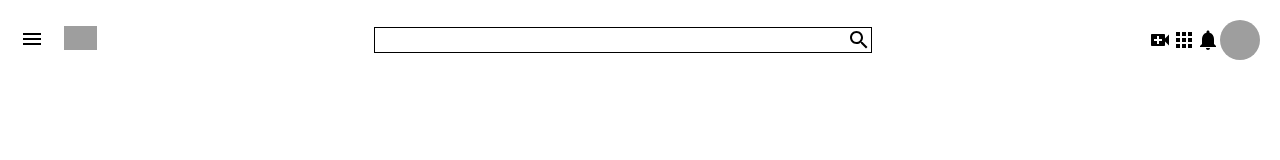
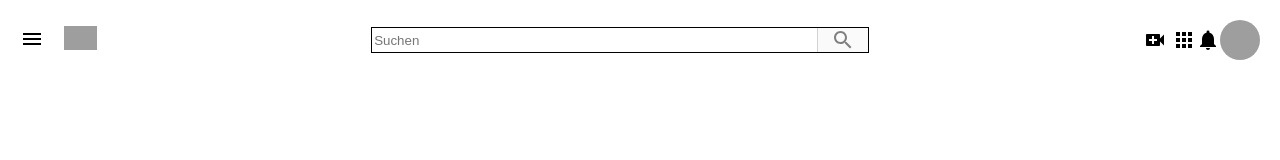
Before and after one commit to mohitkalia97/youtube-clone, a React (Create React App) app in the folder youtube-clone/: page / in a window 1280 px wide. Shown: the top 160 px of the page. Built offline with nearby package versions, Linux system fonts and the light colour scheme; grey boxes are pictures that could not be loaded; the HTML template or start-up script is replaced by a standard one.

Commit message:
header layout and styling done

```diff
--- a/youtube-clone/src/Header.css
+++ b/youtube-clone/src/Header.css
@@ -3,7 +3,10 @@
     align-items: center;
     justify-content: space-between;
     padding: 20px;
-
+    position: sticky;
+    top: 0;
+    z-index: 100;
+    background-color: white;
 }
 
 .header-logo {
@@ -19,6 +22,17 @@
     border: 1px solid black;
 }
 
+.header-icon {
+    margin-right: 5px;
+}
+
+.header-inputButton {
+    width: 50px !important;
+    background-color: #fafafa;
+    border-left: 1px solid lightgray;
+    color: gray;
+}
+
 .header-icons {
     display: flex;
     align-items: center;
--- a/youtube-clone/src/Header.js
+++ b/youtube-clone/src/Header.js
@@ -25,12 +25,12 @@ export default function Header() {
         </div>
 
         <div className='header-input'>
-            <input type="text" />
-            <SearchIcon />
+            <input placeholder="Suchen" type="text" />
+            <SearchIcon className='header-inputButton'/>
         </div>
 
        <div className='header-icons'>
-            <VideoCallIcon />
+            <VideoCallIcon className='header-icon' />
             <AppsIcon />
             <NotificationsIcon />
             <Avatar
```
